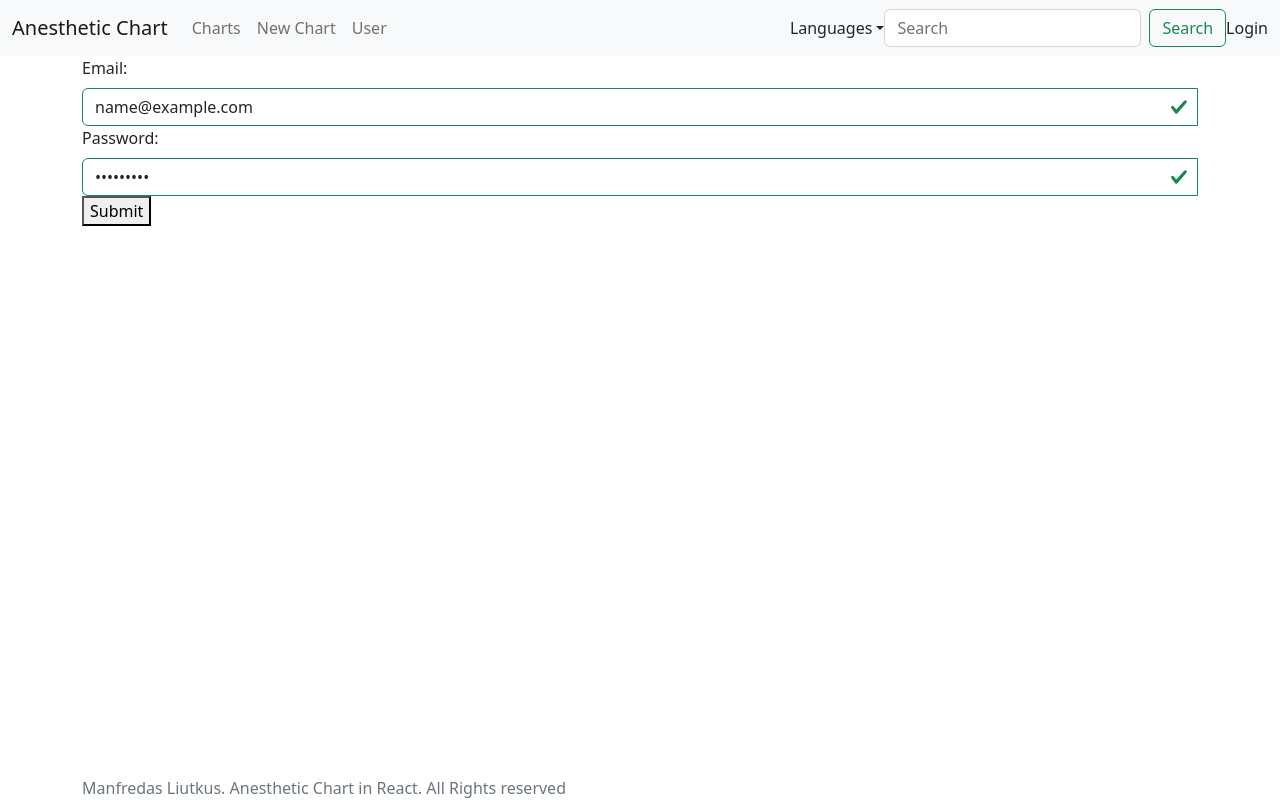
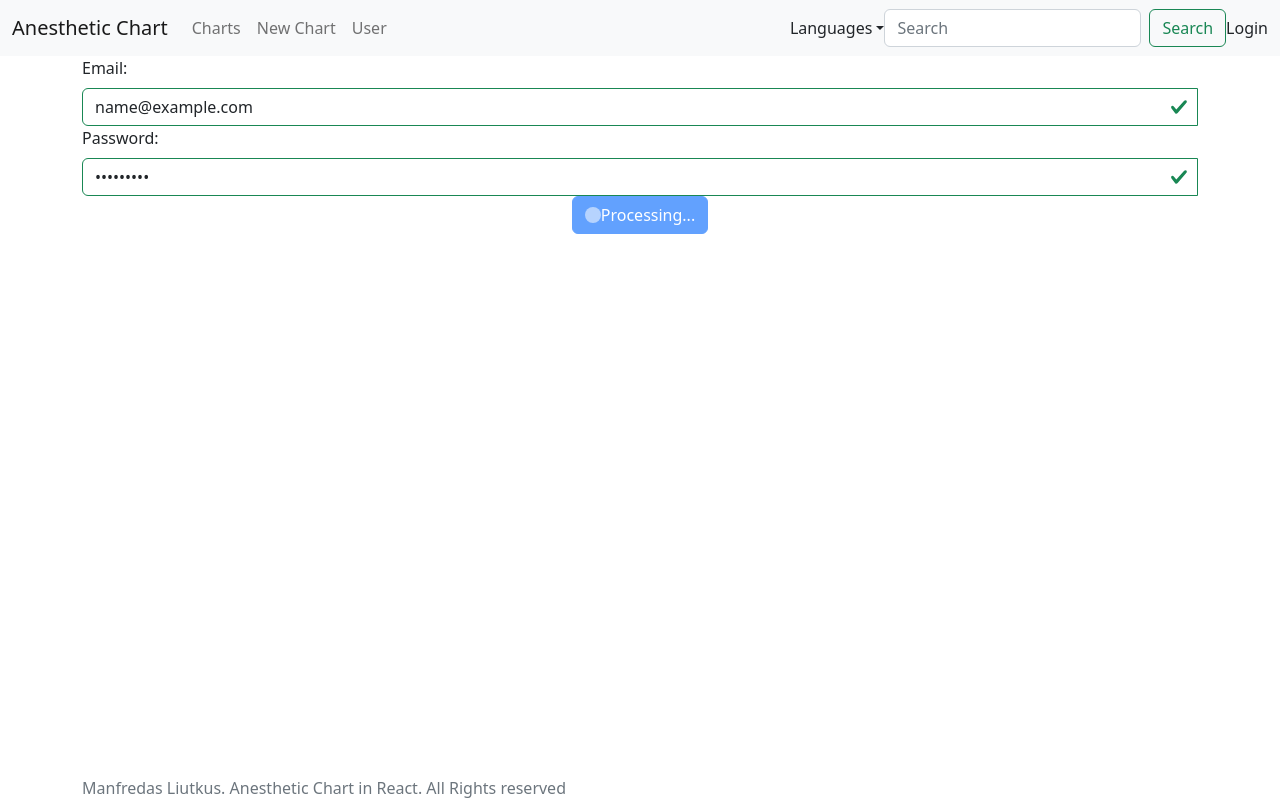
Before and after one commit to manfris3388/Java-tasks-and-projects, a React (Create React App) app in the folder React/ui/: page /login in a window 1280 px wide. Both pictures are taken after typing "name@example.com", "Sample123" into the empty fields and a click on the button "Submit". Built offline with nearby package versions, Linux system fonts and the light colour scheme.

Commit message:
38. Formik is submitting props.

```diff
--- a/React/ui/src/containers/Pages/Login/Login.js
+++ b/React/ui/src/containers/Pages/Login/Login.js
@@ -1,5 +1,5 @@
 import { Field, Form, Formik } from 'formik';
-import { Container } from 'react-bootstrap';
+import {Button, Container, Spinner} from 'react-bootstrap';
 import FormikFieldInputGroup from '../../../components/FormikFieldInputGroup/FormikFieldInputGroup';
 
 const Login = () => {
@@ -44,8 +44,24 @@ const Login = () => {
                                 type="password"
                                 component={FormikFieldInputGroup}
                             />
-                            <div>
-                                <button type="submit">Submit</button>
+
+                            <div className="text-center">
+                                {props.isSubmitting
+                                    ? <Button variant='primary' disabled>
+                                        <Spinner
+                                            as='span'
+                                            animation='grow'
+                                            size='sm'
+                                            role='status'
+                                            aria-hidden='true'
+                                        />
+                                        Processing...
+                                    </Button>
+                                    :  <Button type='submit'
+                                               variant='primary'>
+                                        Submit
+                                    </Button>
+                                }
                             </div>
                         </Form>
                     </Container>
```
